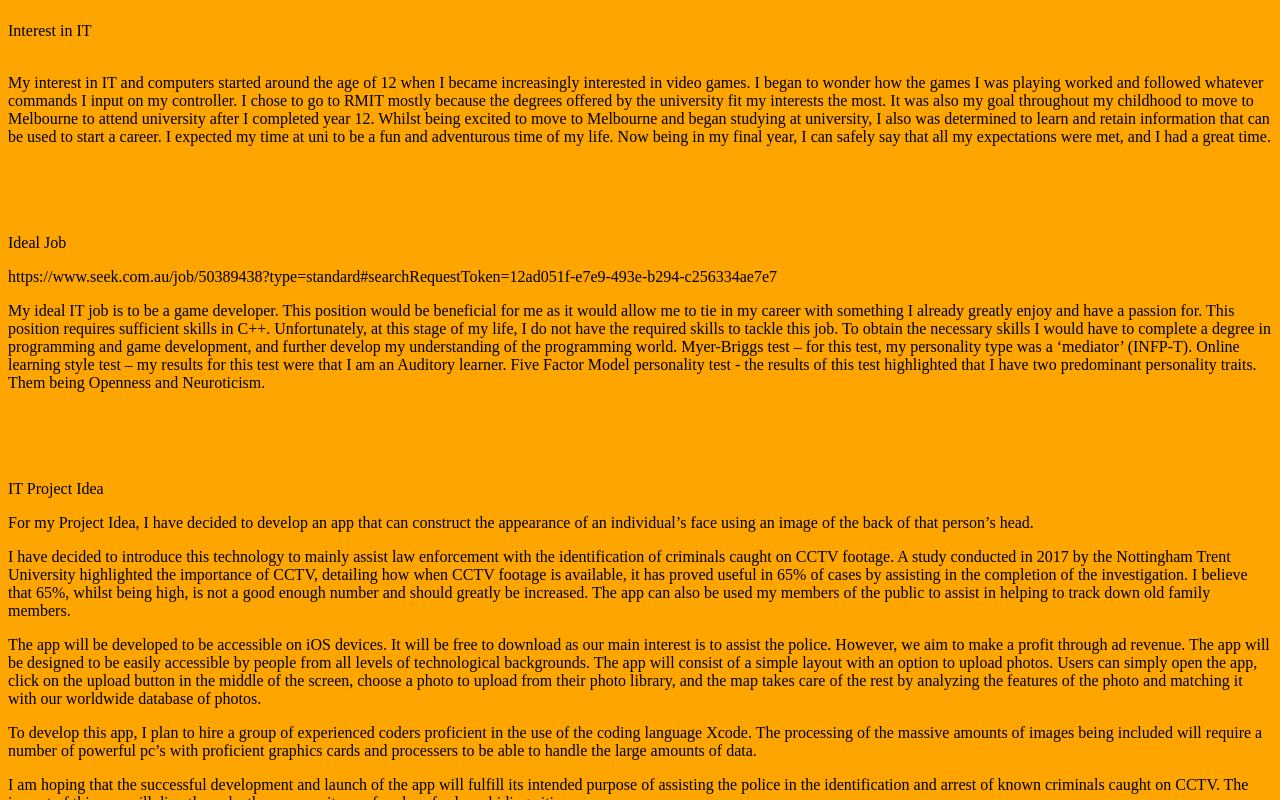
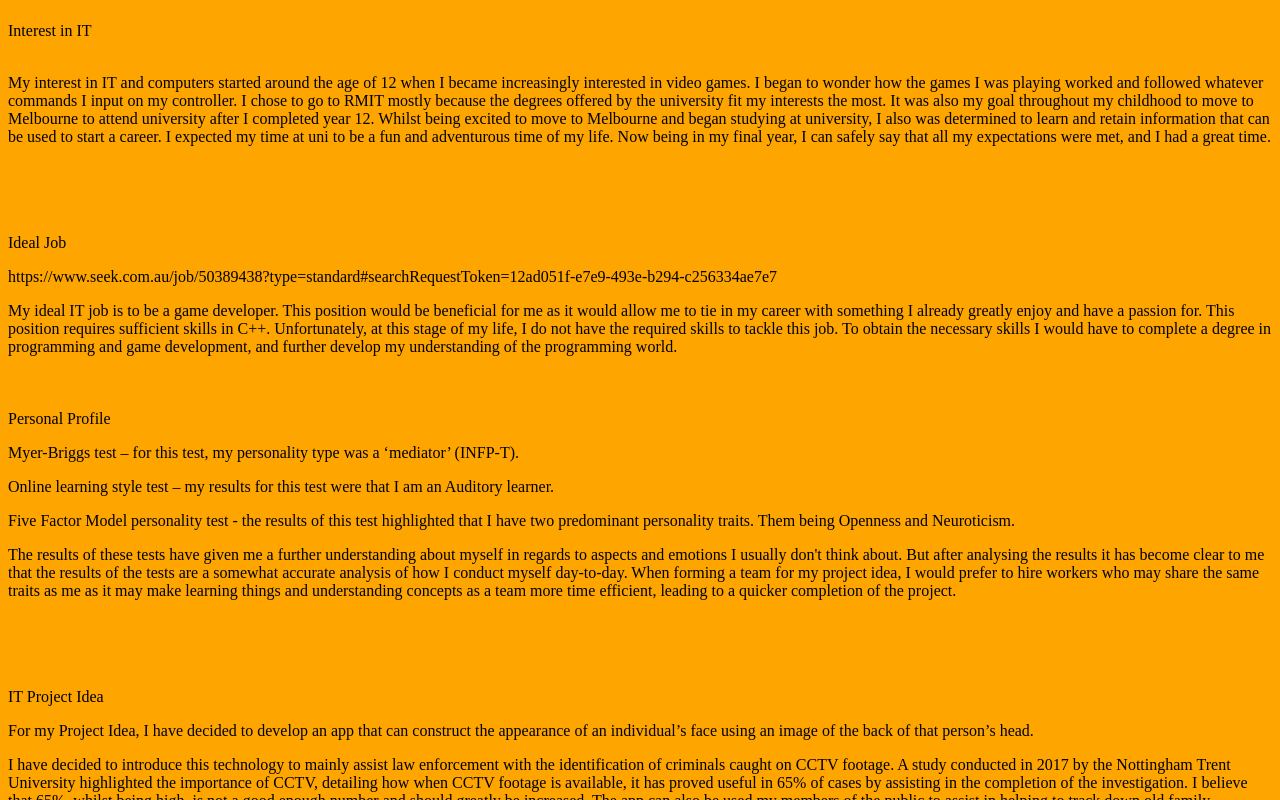
Before and after one commit to s3658061/s3658061.github.io, a plain HTML site: page index.html in a window 1280 px wide. Shown: the part 442-1242 px from the top of the page. Drawn offline with Linux system fonts and the light colour scheme.

Commit message:
Update index.html

```diff
--- a/index.html
+++ b/index.html
@@ -48,10 +48,20 @@ Ideal Job
 https://www.seek.com.au/job/50389438?type=standard#searchRequestToken=12ad051f-e7e9-493e-b294-c256334ae7e7
 <P>
 My ideal IT job is to be a game developer. This position would be beneficial for me as it would allow me to tie in my career with something I already greatly enjoy and have a passion for. This position requires sufficient skills in C++. Unfortunately, at this stage of my life, I do not have the required skills to tackle this job. To obtain the necessary skills I would have to complete a degree in programming and game development, and further develop my understanding of the programming world.
+<br> <!-- New line -->
+<br> <!-- New line -->
+<br> <!-- New line -->
+<br> <!-- New line -->
+Personal Profile
+<p>
 Myer-Briggs test – for this test, my personality type was a ‘mediator’ (INFP-T).
+<p>
 Online learning style test – my results for this test were that I am an Auditory learner.
+<p>
 Five Factor Model personality test - the results of this test highlighted that I have two predominant personality traits. Them being Openness and Neuroticism.
 <p>
+The results of these tests have given me a further understanding about myself in regards to aspects and emotions I usually don't think about. But after analysing the results it has become clear to me that the results of the tests are a somewhat accurate analysis of how I conduct myself day-to-day. When forming a team for my project idea, I would prefer to hire workers who may share the same traits as me as it may make learning things and understanding concepts as a team more time efficient, leading to a quicker completion of the project.
+
 </p>
 <br> <!-- New line -->
 <br> <!-- New line -->
```
